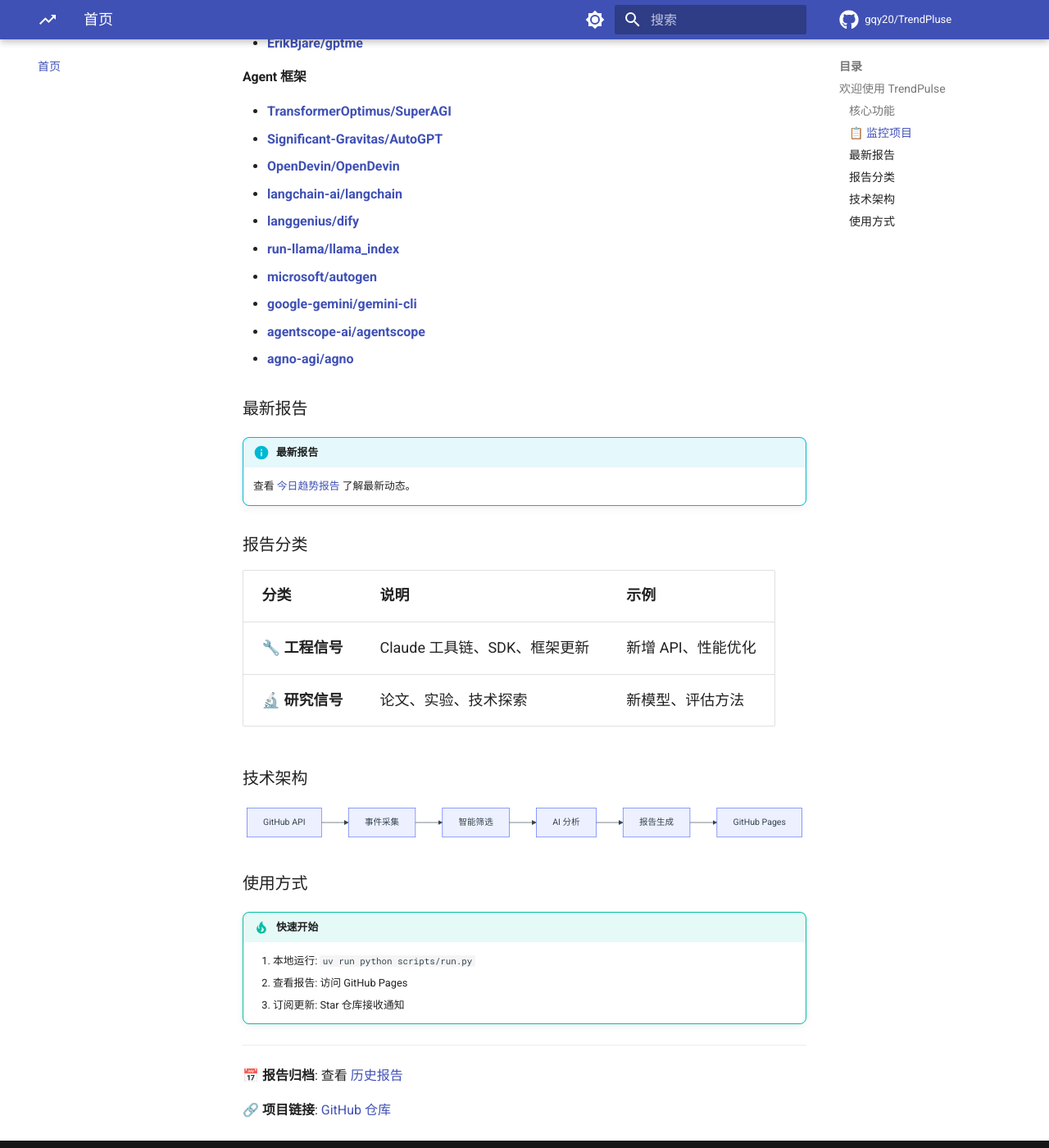
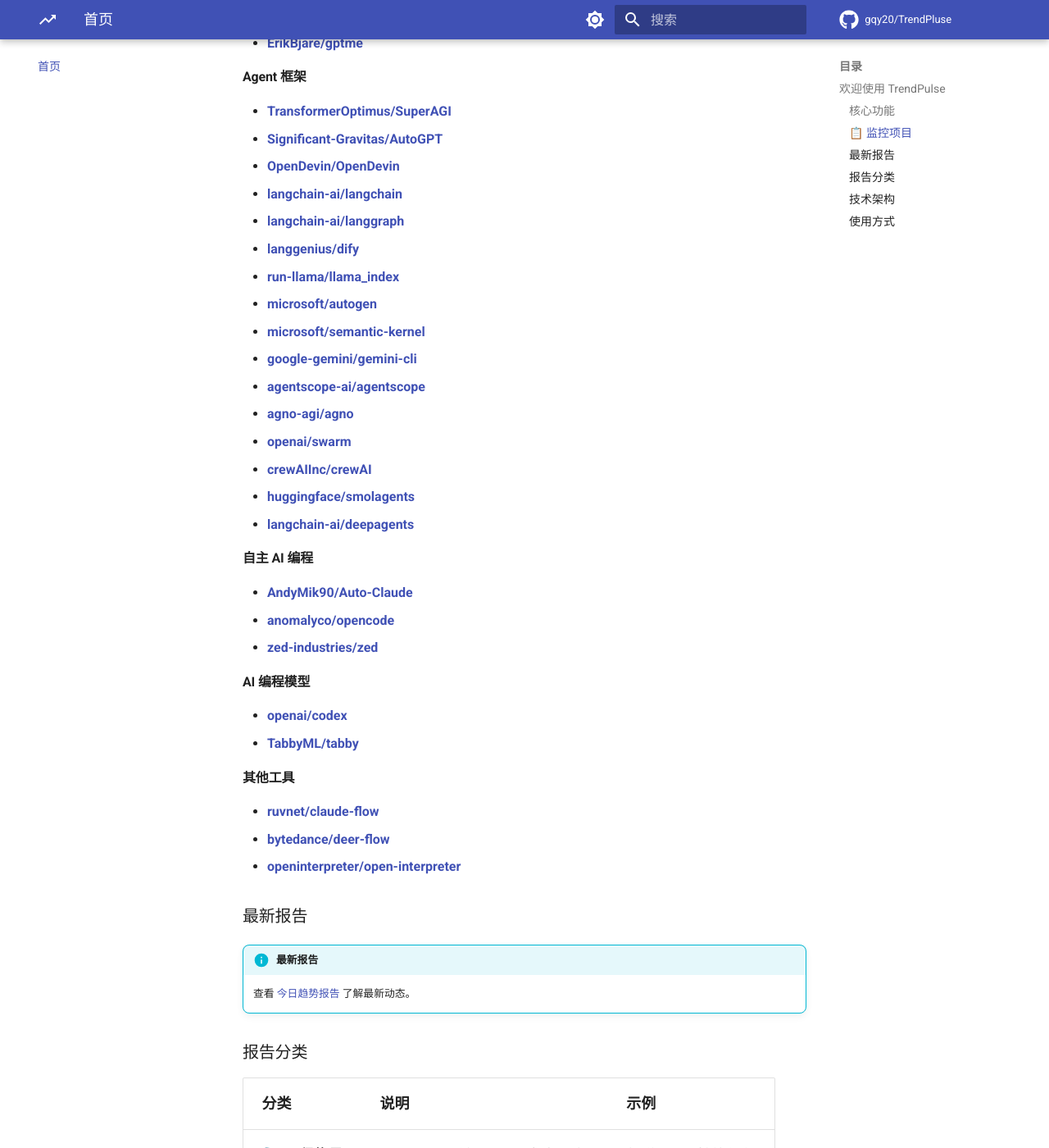
Before and after one commit to gqy20/TrendPluse, an MkDocs documentation site: the page built from docs/index.md, in a window 1280 px wide and 1400 px high, scrolled down 1795 px. Shown: the whole window at 82% size. Built offline with MkDocs 1.6.1 and Material for MkDocs 9.7.7, drawn with Linux system fonts in a browser that asks for light colours; nearby versions of some CDN libraries; library files that are not in the unit come from our copies; comment, search, counter and statistics services are not loaded.

Commit message:
fix: 更新仓库分类规则以包含所有 51 个监控仓库
问题:
- REPO_CATEGORIES 缺少 14 个新仓库的分类规则
- 同步脚本跳过未匹配规则的仓库
- docs/index.md 显示 37 个但实际配置 51 个

变更:
- 添加 3 个新分类: 自主 AI 编程、AI 编程模型、其他工具
- 扩展 Agent 框架分类包含新增项目
- 现在所有 51 个仓库都能正确匹配并显示在文档中

Co-Authored-By: Claude <noreply@anthropic.com>

```diff
--- a/docs/index.md
+++ b/docs/index.md
@@ -67,12 +67,35 @@ TrendPulse 是一个智能的 GitHub 趋势分析工具，专注于追踪 **AI
 - **[Significant-Gravitas/AutoGPT](https://github.com/Significant-Gravitas/AutoGPT)**
 - **[OpenDevin/OpenDevin](https://github.com/OpenDevin/OpenDevin)**
 - **[langchain-ai/langchain](https://github.com/langchain-ai/langchain)**
+- **[langchain-ai/langgraph](https://github.com/langchain-ai/langgraph)**
 - **[langgenius/dify](https://github.com/langgenius/dify)**
 - **[run-llama/llama\_index](https://github.com/run-llama/llama_index)**
 - **[microsoft/autogen](https://github.com/microsoft/autogen)**
+- **[microsoft/semantic-kernel](https://github.com/microsoft/semantic-kernel)**
 - **[google-gemini/gemini-cli](https://github.com/google-gemini/gemini-cli)**
 - **[agentscope-ai/agentscope](https://github.com/agentscope-ai/agentscope)**
 - **[agno-agi/agno](https://github.com/agno-agi/agno)**
+- **[openai/swarm](https://github.com/openai/swarm)**
+- **[crewAIInc/crewAI](https://github.com/crewAIInc/crewAI)**
+- **[huggingface/smolagents](https://github.com/huggingface/smolagents)**
+- **[langchain-ai/deepagents](https://github.com/langchain-ai/deepagents)**
+
+#### 自主 AI 编程
+
+- **[AndyMik90/Auto-Claude](https://github.com/AndyMik90/Auto-Claude)**
+- **[anomalyco/opencode](https://github.com/anomalyco/opencode)**
+- **[zed-industries/zed](https://github.com/zed-industries/zed)**
+
+#### AI 编程模型
+
+- **[openai/codex](https://github.com/openai/codex)**
+- **[TabbyML/tabby](https://github.com/TabbyML/tabby)**
+
+#### 其他工具
+
+- **[ruvnet/claude-flow](https://github.com/ruvnet/claude-flow)**
+- **[bytedance/deer-flow](https://github.com/bytedance/deer-flow)**
+- **[openinterpreter/open-interpreter](https://github.com/openinterpreter/open-interpreter)**
 ### 最新报告
 
 !!! info "最新报告"
```
Also changed, not shown: other parts of docs/index.md (+1 -1 lines), 1 other file.
